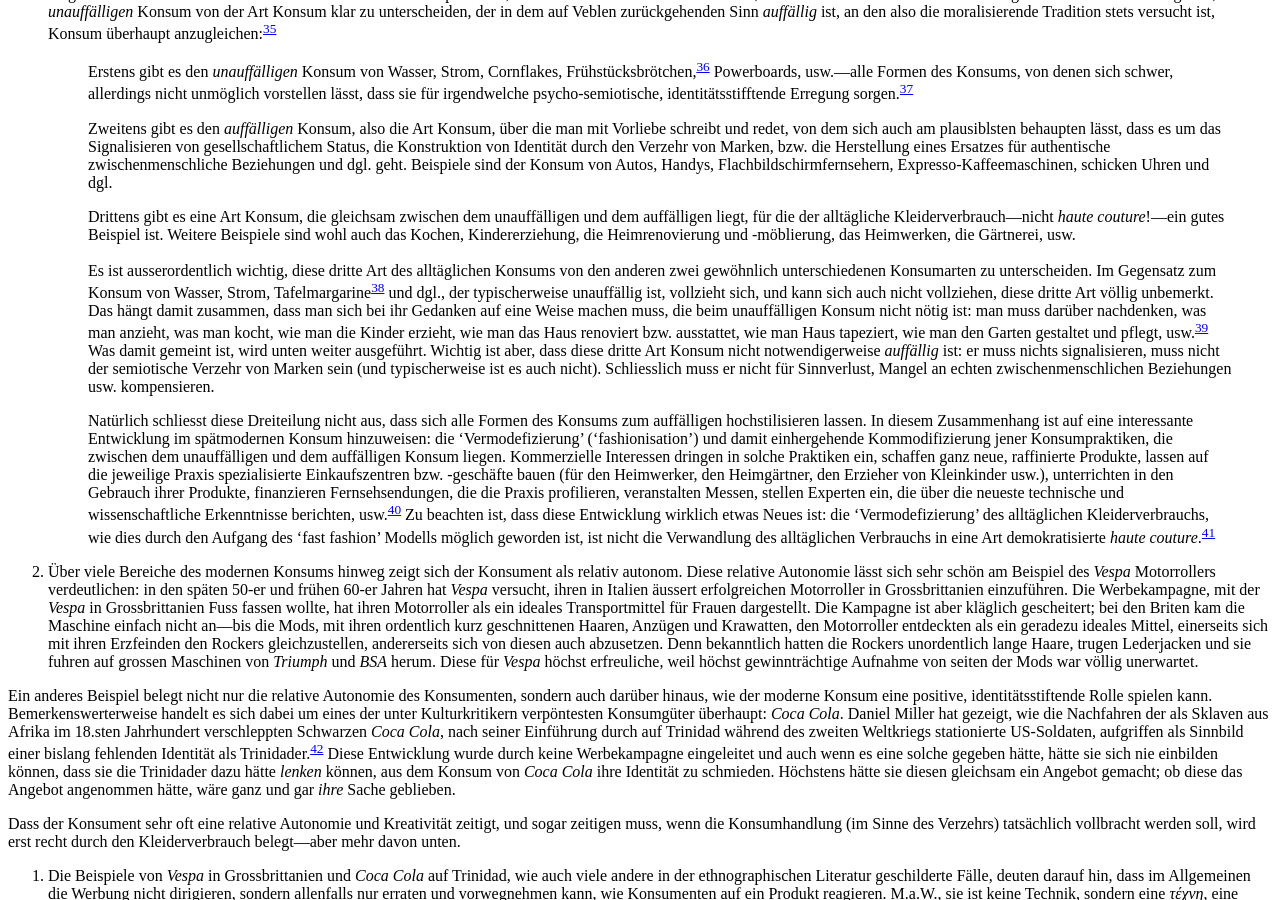
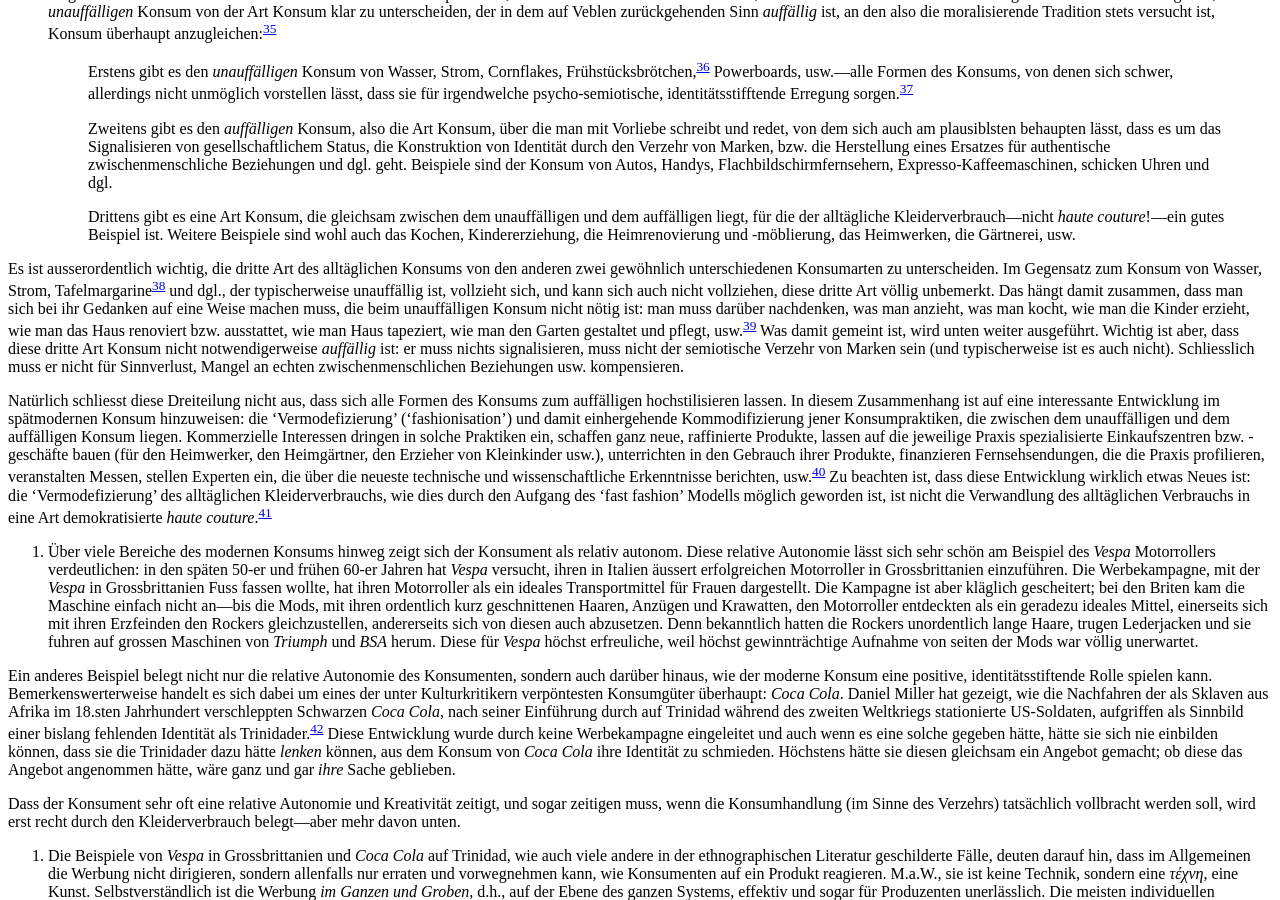
Before and after one commit to klepas/bruins-site, a Jekyll site: the page built from papers/_posts/2013-06-13-The-Struggle-for-the-Ordinary.md, in a window 1280 px wide and 900 px high, scrolled down 5658 px. Built offline with Jekyll 4.4.1, drawn with Linux system fonts in a browser that asks for light colours; nearby versions of some CDN libraries; some web fonts are replaced.

Commit message:
Updated 2013-06-13-The-Struggle-for-the-Ordinary.md

```diff
--- a/papers/_posts/2013-06-13-The-Struggle-for-the-Ordinary.md
+++ b/papers/_posts/2013-06-13-The-Struggle-for-the-Ordinary.md
@@ -112,9 +112,11 @@
 
     > Zweitens gibt es den _auffälligen_ Konsum, also die Art Konsum, über die man mit Vorliebe schreibt und redet, von dem sich auch am plausiblsten behaupten lässt, dass es um das Signalisieren von gesellschaftlichem Status, die Konstruktion von Identität durch den Verzehr von Marken, bzw. die Herstellung eines Ersatzes für authentische zwischenmenschliche Beziehungen und dgl. geht. Beispiele sind der Konsum von Autos, Handys, Flachbildschirmfernsehern, Expresso-Kaffeemaschinen, schicken Uhren und dgl.
 
-    > Drittens gibt es eine Art Konsum, die gleichsam zwischen dem unauffälligen und dem auffälligen liegt, für die der alltägliche Kleiderverbrauch—nicht _haute couture_!—ein gutes Beispiel ist. Weitere Beispiele sind wohl auch das Kochen, Kindererziehung, die Heimrenovierung und -möblierung, das Heimwerken, die Gärtnerei, usw.<br><br>Es ist ausserordentlich wichtig, diese dritte Art des alltäglichen Konsums von den anderen zwei gewöhnlich unterschiedenen Konsumarten zu unterscheiden. Im Gegensatz zum Konsum von Wasser, Strom, Tafelmargarine[^38] und dgl., der typischerweise unauffällig ist, vollzieht sich, und kann sich auch nicht vollziehen, diese dritte Art völlig unbemerkt. Das hängt damit zusammen, dass man sich bei ihr Gedanken auf eine Weise machen muss, die beim unauffälligen Konsum nicht nötig ist: man muss darüber nachdenken, was man anzieht, was man kocht, wie man die Kinder erzieht, wie man das Haus renoviert bzw. ausstattet, wie man Haus tapeziert, wie man den Garten gestaltet und pflegt, usw.[^39] Was damit gemeint ist, wird unten weiter ausgeführt. Wichtig ist aber, dass diese dritte Art Konsum nicht notwendigerweise _auffällig_ ist: er muss nichts signalisieren, muss nicht der semiotische Verzehr von Marken sein (und typischerweise ist es auch nicht). Schliesslich muss er nicht für Sinnverlust, Mangel an echten zwischenmenschlichen Beziehungen usw. kompensieren.
+    > Drittens gibt es eine Art Konsum, die gleichsam zwischen dem unauffälligen und dem auffälligen liegt, für die der alltägliche Kleiderverbrauch—nicht _haute couture_!—ein gutes Beispiel ist. Weitere Beispiele sind wohl auch das Kochen, Kindererziehung, die Heimrenovierung und -möblierung, das Heimwerken, die Gärtnerei, usw.
 
-   > Natürlich schliesst diese Dreiteilung nicht aus, dass sich alle Formen des Konsums zum auffälligen hochstilisieren lassen. In diesem Zusammenhang ist auf eine interessante Entwicklung im spätmodernen Konsum hinzuweisen: die ‘Vermodefizierung’ (‘fashionisation’) und damit einhergehende Kommodifizierung jener Konsumpraktiken, die zwischen dem unauffälligen und dem auffälligen Konsum liegen. Kommerzielle Interessen dringen in solche Praktiken ein, schaffen ganz neue, raffinierte Produkte, lassen auf die jeweilige Praxis spezialisierte Einkaufszentren bzw. -geschäfte bauen (für den Heimwerker, den Heimgärtner, den Erzieher von Kleinkinder usw.), unterrichten in den Gebrauch ihrer Produkte, finanzieren Fernsehsendungen, die die Praxis profilieren, veranstalten Messen, stellen Experten ein, die über die neueste technische und wissenschaftliche Erkenntnisse berichten, usw.[^40] Zu beachten ist, dass diese Entwicklung wirklich etwas Neues ist: die ‘Vermodefizierung’ des alltäglichen Kleiderverbrauchs, wie dies durch den Aufgang des ‘fast fashion’ Modells möglich geworden ist, ist nicht die Verwandlung des alltäglichen Verbrauchs in eine Art demokratisierte _haute couture_.[^41]
+Es ist ausserordentlich wichtig, die dritte Art des alltäglichen Konsums von den anderen zwei gewöhnlich unterschiedenen Konsumarten zu unterscheiden. Im Gegensatz zum Konsum von Wasser, Strom, Tafelmargarine[^38] und dgl., der typischerweise unauffällig ist, vollzieht sich, und kann sich auch nicht vollziehen, diese dritte Art völlig unbemerkt. Das hängt damit zusammen, dass man sich bei ihr Gedanken auf eine Weise machen muss, die beim unauffälligen Konsum nicht nötig ist: man muss darüber nachdenken, was man anzieht, was man kocht, wie man die Kinder erzieht, wie man das Haus renoviert bzw. ausstattet, wie man Haus tapeziert, wie man den Garten gestaltet und pflegt, usw.[^39] Was damit gemeint ist, wird unten weiter ausgeführt. Wichtig ist aber, dass diese dritte Art Konsum nicht notwendigerweise _auffällig_ ist: er muss nichts signalisieren, muss nicht der semiotische Verzehr von Marken sein (und typischerweise ist es auch nicht). Schliesslich muss er nicht für Sinnverlust, Mangel an echten zwischenmenschlichen Beziehungen usw. kompensieren.
+
+Natürlich schliesst diese Dreiteilung nicht aus, dass sich alle Formen des Konsums zum auffälligen hochstilisieren lassen. In diesem Zusammenhang ist auf eine interessante Entwicklung im spätmodernen Konsum hinzuweisen: die ‘Vermodefizierung’ (‘fashionisation’) und damit einhergehende Kommodifizierung jener Konsumpraktiken, die zwischen dem unauffälligen und dem auffälligen Konsum liegen. Kommerzielle Interessen dringen in solche Praktiken ein, schaffen ganz neue, raffinierte Produkte, lassen auf die jeweilige Praxis spezialisierte Einkaufszentren bzw. -geschäfte bauen (für den Heimwerker, den Heimgärtner, den Erzieher von Kleinkinder usw.), unterrichten in den Gebrauch ihrer Produkte, finanzieren Fernsehsendungen, die die Praxis profilieren, veranstalten Messen, stellen Experten ein, die über die neueste technische und wissenschaftliche Erkenntnisse berichten, usw.[^40] Zu beachten ist, dass diese Entwicklung wirklich etwas Neues ist: die ‘Vermodefizierung’ des alltäglichen Kleiderverbrauchs, wie dies durch den Aufgang des ‘fast fashion’ Modells möglich geworden ist, ist nicht die Verwandlung des alltäglichen Verbrauchs in eine Art demokratisierte _haute couture_.[^41]
 
 2. Über viele Bereiche des modernen Konsums hinweg zeigt sich der Konsument als relativ autonom. Diese relative Autonomie lässt sich sehr schön am Beispiel des _Vespa_ Motorrollers verdeutlichen: in den späten 50-er und frühen 60-er Jahren hat _Vespa_ versucht, ihren in Italien äussert erfolgreichen Motorroller in Grossbrittanien einzuführen. Die Werbekampagne, mit der _Vespa_ in Grossbrittanien Fuss fassen wollte, hat ihren Motorroller als ein ideales Transportmittel für Frauen dargestellt. Die Kampagne ist aber kläglich gescheitert; bei den Briten kam die Maschine einfach nicht an—bis die Mods, mit ihren ordentlich kurz geschnittenen Haaren, Anzügen und Krawatten, den Motorroller entdeckten als ein geradezu ideales Mittel, einerseits sich mit ihren Erzfeinden den Rockers gleichzustellen, andererseits sich von diesen auch abzusetzen. Denn bekanntlich hatten die Rockers unordentlich lange Haare, trugen Lederjacken und sie fuhren auf grossen Maschinen von _Triumph_ und _BSA_ herum. Diese für _Vespa_ höchst erfreuliche, weil höchst gewinnträchtige Aufnahme von seiten der Mods war völlig unerwartet.
 
```
